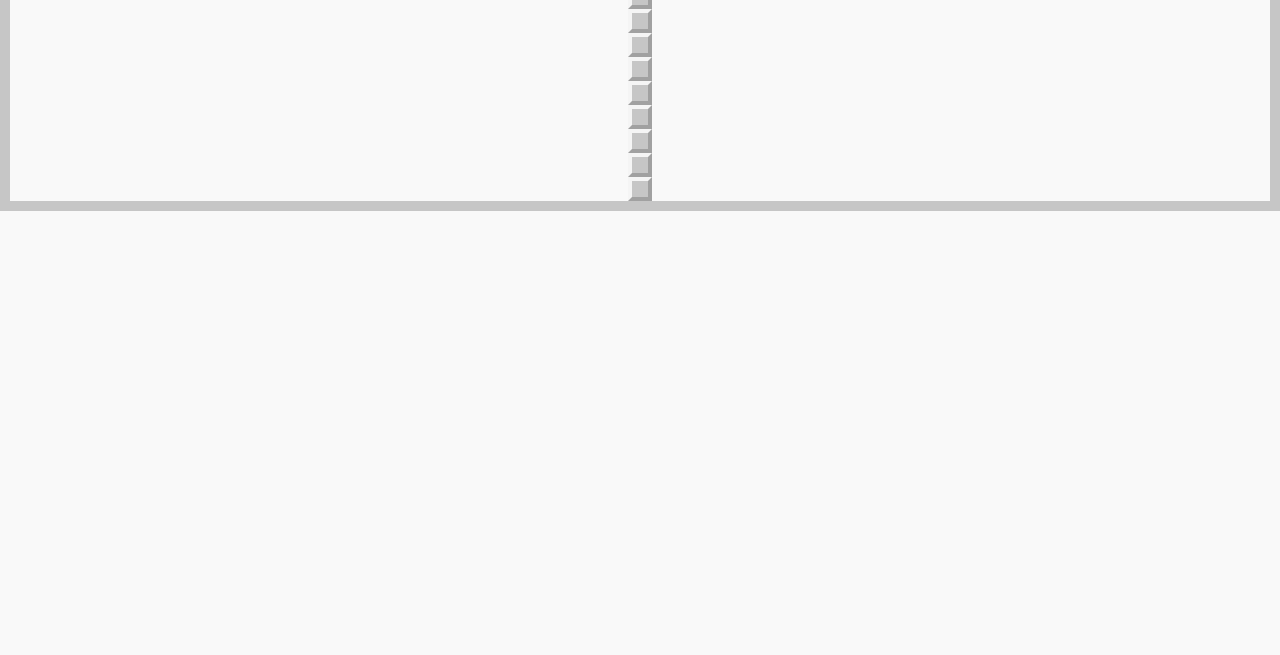
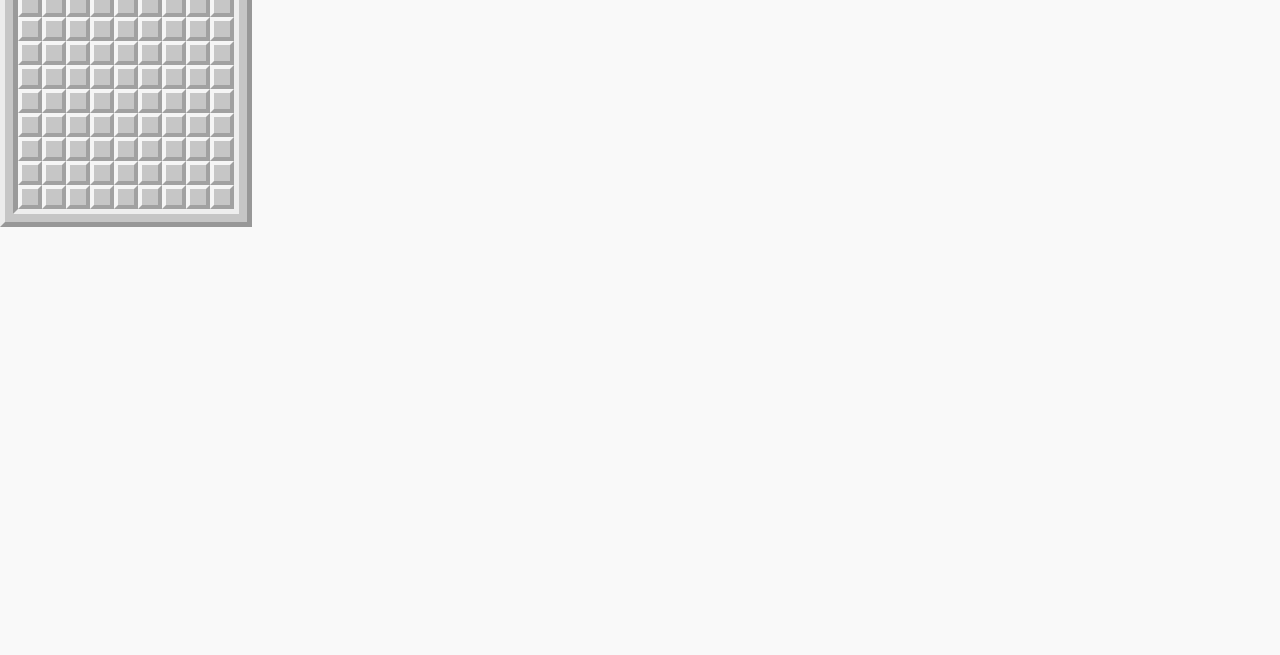
Before and after one commit to TatianaCotruta/minesweeper, a plain HTML site: page index.html in a window 1280 px wide. Shown: the part 145-800 px from the top of the page. Drawn offline with Linux system fonts and the light colour scheme.

Commit message:
Adds board-row-cell html-css

```diff
--- a/css/style.css
+++ b/css/style.css
@@ -3,39 +3,27 @@
     text-align: center;
 }
 
-/* .outside-border {
-    width: 252px;
-    height: 300px;
-    border: 10px solid rgb(236, 236, 236);
-    display: flex;
-    justify-content: center;
-    align-items: center;
-    margin: 0 auto;
+.outside-border {
+    border: 5px solid rgb(236, 236, 236);
+    display: inline-flex;
     border-style: outset;
-}  */
-
+}
 
 .board {
-    /* width: 234px;
-    height: 234px; */
-    border: 10px solid #c6c6c6;
-    display: flex;
-    justify-content: center;
-    align-items: center;
-    align-self: flex-end;
-  }
+  border: 8px solid #c6c6c6;
+}
 
-/* .inside-wrapper {
-    display: flex;
-    flex-flow: row wrap;
-    align-content: start;
-     width: 216px;
-    height: 216px;
-     border: 8px solid rgb(238, 238, 238);
-    border-style: inset;
-}  */
+.internal-board {
+  border: 5px solid rgb(238, 238, 238);
+  border-style: inset;
+  display: flex;
+  flex-direction: column;
+}
 
-
+.row {
+  display: flex;
+  flex-direction: row;
+}
 
 .cell {
   width: 24px;
--- a/index.html
+++ b/index.html
@@ -46,10 +46,108 @@
           <div class="reset-btn"></div>
           <div class="timer"></div>
         </div>
+			</div>
 
 			<div class="outside-border">
 				<div class="board">
-					<div class="inside-wrapper">
+          <div class="internal-board">
+            <div class="row">
+              <div class="cell"></div>
+              <div class="cell"></div>
+              <div class="cell"></div>
+              <div class="cell"></div>
+              <div class="cell"></div>
+              <div class="cell"></div>
+              <div class="cell"></div>
+              <div class="cell"></div>
+              <div class="cell"></div>
+            </div>
+
+            <div class="row">
+              <div class="cell"></div>
+              <div class="cell"></div>
+              <div class="cell"></div>
+              <div class="cell"></div>
+              <div class="cell"></div>
+              <div class="cell"></div>
+              <div class="cell"></div>
+              <div class="cell"></div>
+              <div class="cell"></div>
+            </div>
+
+            <div class="row">
+              <div class="cell"></div>
+              <div class="cell"></div>
+              <div class="cell"></div>
+              <div class="cell"></div>
+              <div class="cell"></div>
+              <div class="cell"></div>
+              <div class="cell"></div>
+              <div class="cell"></div>
+              <div class="cell"></div>
+            </div>
+
+            <div class="row">
+              <div class="cell"></div>
+              <div class="cell"></div>
+              <div class="cell"></div>
+              <div class="cell"></div>
+              <div class="cell"></div>
+              <div class="cell"></div>
+              <div class="cell"></div>
+              <div class="cell"></div>
+              <div class="cell"></div>
+            </div>
+
+            <div class="row">
+              <div class="cell"></div>
+              <div class="cell"></div>
+              <div class="cell"></div>
+              <div class="cell"></div>
+              <div class="cell"></div>
+              <div class="cell"></div>
+              <div class="cell"></div>
+              <div class="cell"></div>
+              <div class="cell"></div>
+            </div>
+
+            <div class="row">
+              <div class="cell"></div>
+              <div class="cell"></div>
+              <div class="cell"></div>
+              <div class="cell"></div>
+              <div class="cell"></div>
+              <div class="cell"></div>
+              <div class="cell"></div>
+              <div class="cell"></div>
+              <div class="cell"></div>
+            </div>
+
+            <div class="row">
+              <div class="cell"></div>
+              <div class="cell"></div>
+              <div class="cell"></div>
+              <div class="cell"></div>
+              <div class="cell"></div>
+              <div class="cell"></div>
+              <div class="cell"></div>
+              <div class="cell"></div>
+              <div class="cell"></div>
+            </div>
+
+            <div class="row">
+              <div class="cell"></div>
+              <div class="cell"></div>
+              <div class="cell"></div>
+              <div class="cell"></div>
+              <div class="cell"></div>
+              <div class="cell"></div>
+              <div class="cell"></div>
+              <div class="cell"></div>
+              <div class="cell"></div>
+            </div>
+
+            <div class="row">
               <div class="cell"></div>
               <div class="cell"></div>
               <div class="cell"></div>
```
Lines whose indentation alone changed are shown as unchanged.
